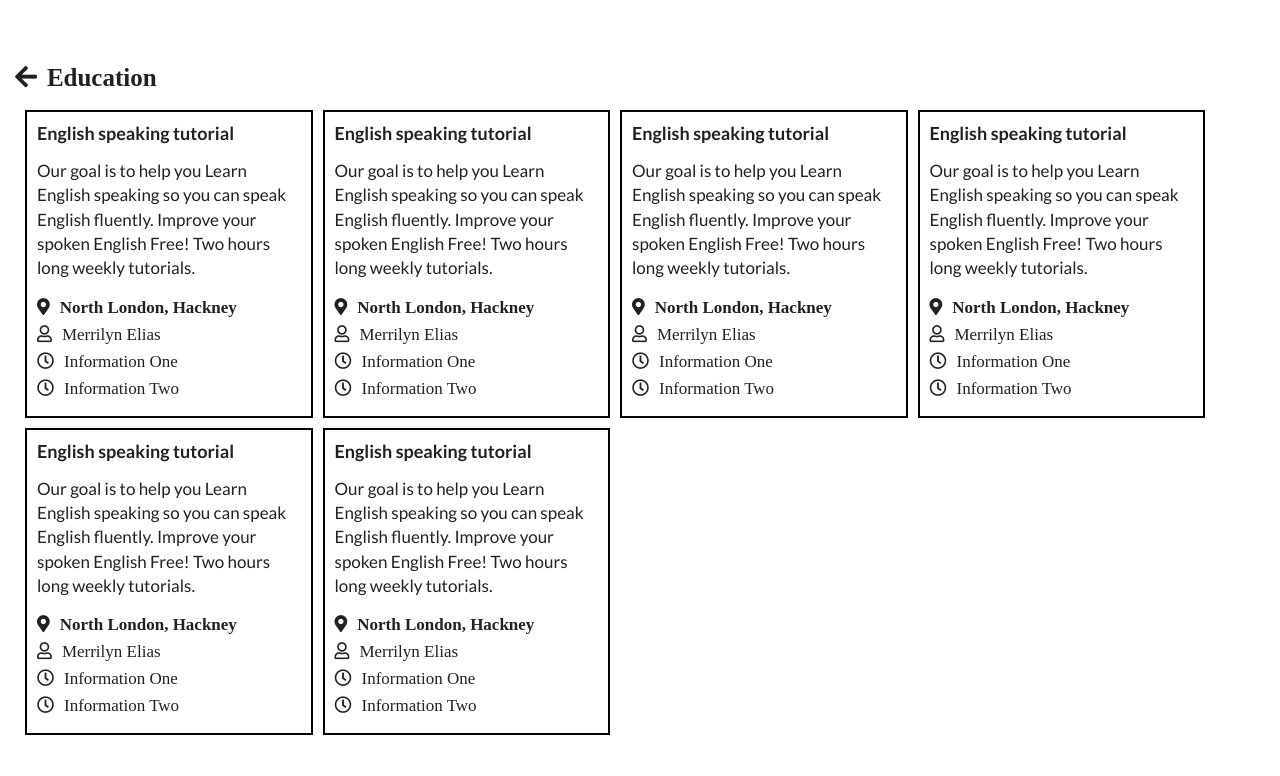
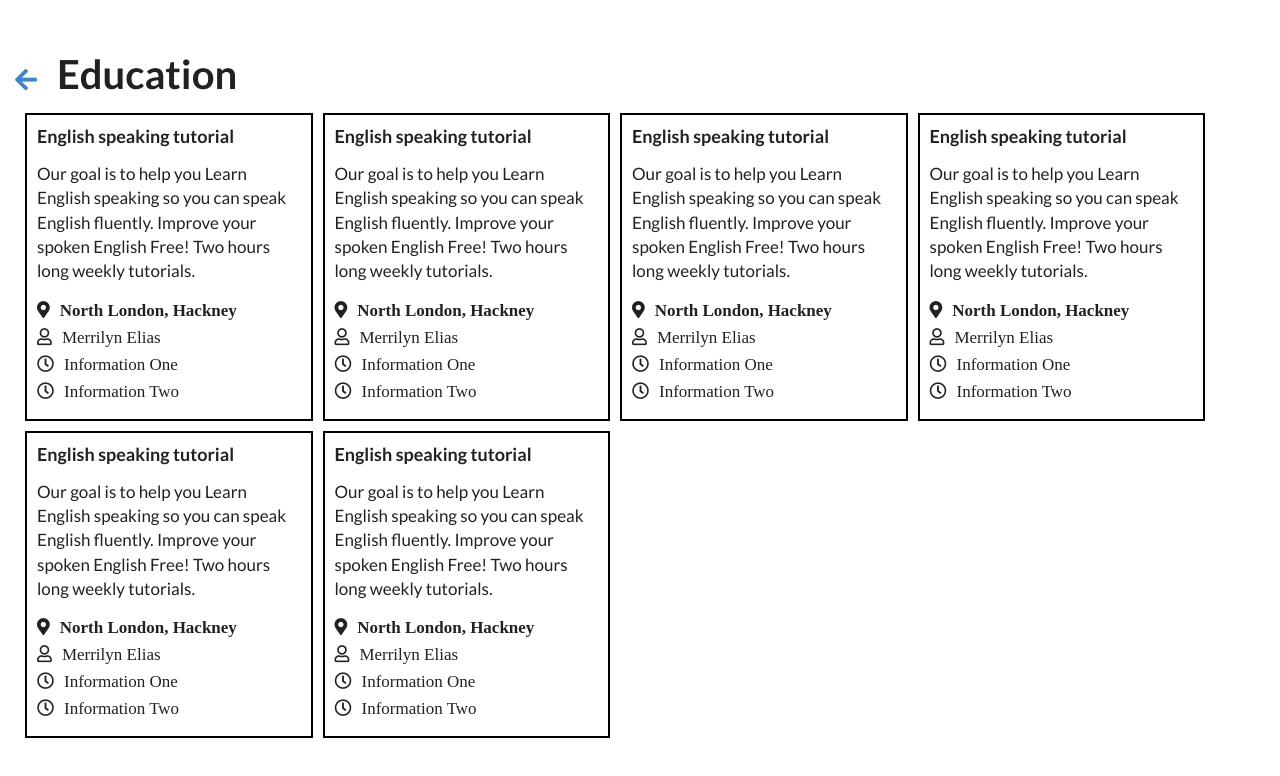
Before and after one commit to AKaramifar/extra-support, a React (Create React App) app in the folder frontend/: page /education/Education in a window 1280 px wide. Shown: the top 776 px of the page. Built offline with nearby package versions, Linux system fonts and the light colour scheme.

Commit message:
fixing css

```diff
--- a/frontend/src/App.css
+++ b/frontend/src/App.css
@@ -65,7 +65,7 @@ button {
   flex-direction: column;
   width: 25%;
   margin-top: 50px;
-  margin-left: 10px;
+  margin-left: 2px;
   height: 300px;
 }
 .category-image-container {
@@ -73,6 +73,11 @@ button {
 }
 .category h3 {
   width: 100%;
+}
+
+.category-title {
+  font-size: 40px;
+  margin-left: 20px;
 }
 
 /* Categories */
--- a/frontend/src/Screens/Tutorials.js
+++ b/frontend/src/Screens/Tutorials.js
@@ -1,6 +1,7 @@
 import React, { Component } from 'react';
 import Tutorial from '../Components/Tutorial';
 import tutorials from '../data/tutorials.json';
+import { Link } from 'react-router-dom';
 
 class Tutorials extends Component {
   render() {
@@ -8,9 +9,13 @@ class Tutorials extends Component {
 
     return (
       <div className="container tutorials-main-container">
-        <i class="fas fa-arrow-left" style={{ fontSize: '25px' }}>
-          <span className="icons">Education</span>
-        </i>
+        <Link to="/categories">
+          <i class="fas fa-arrow-left" style={{ fontSize: '25px' }}></i>
+        </Link>
+        <span className="category-title">
+          <b>Education</b>
+        </span>
+
         <div className="tutorials-container">{tutorialsToShow}</div>
       </div>
     );
```
